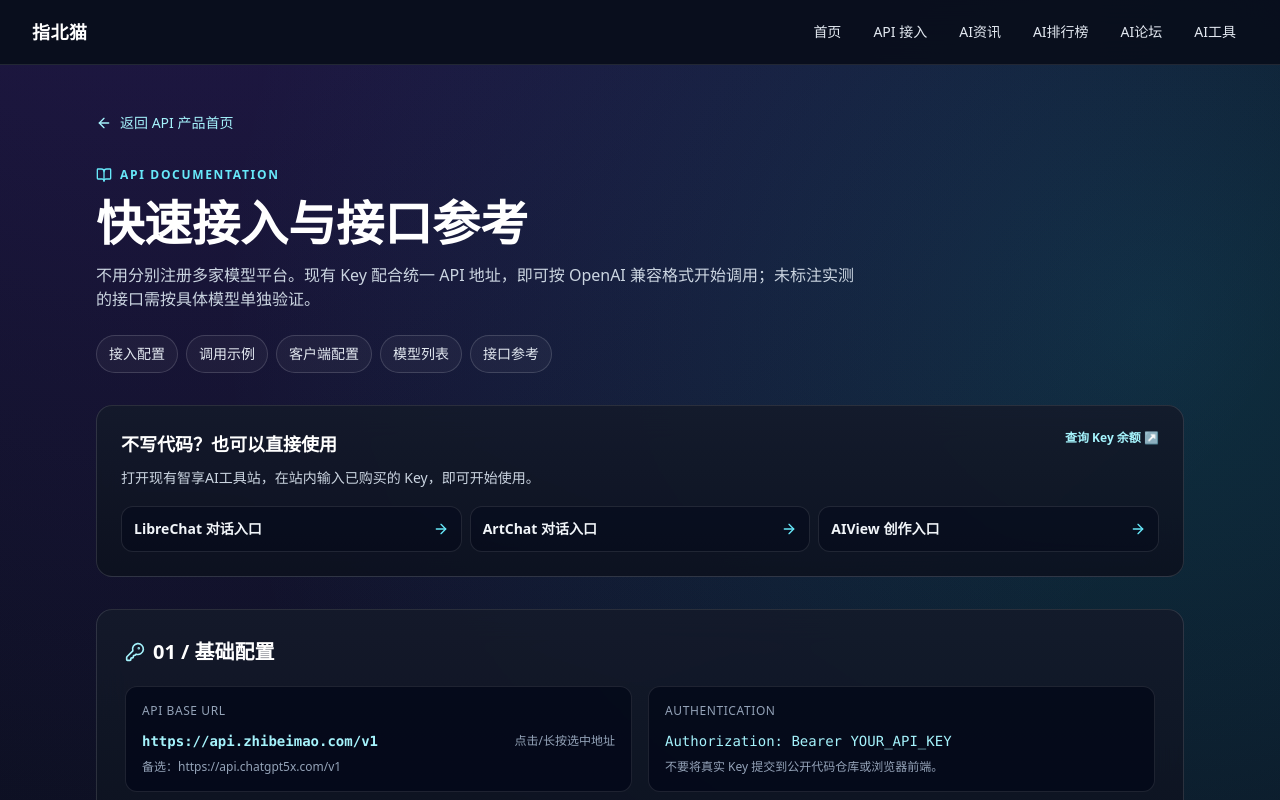
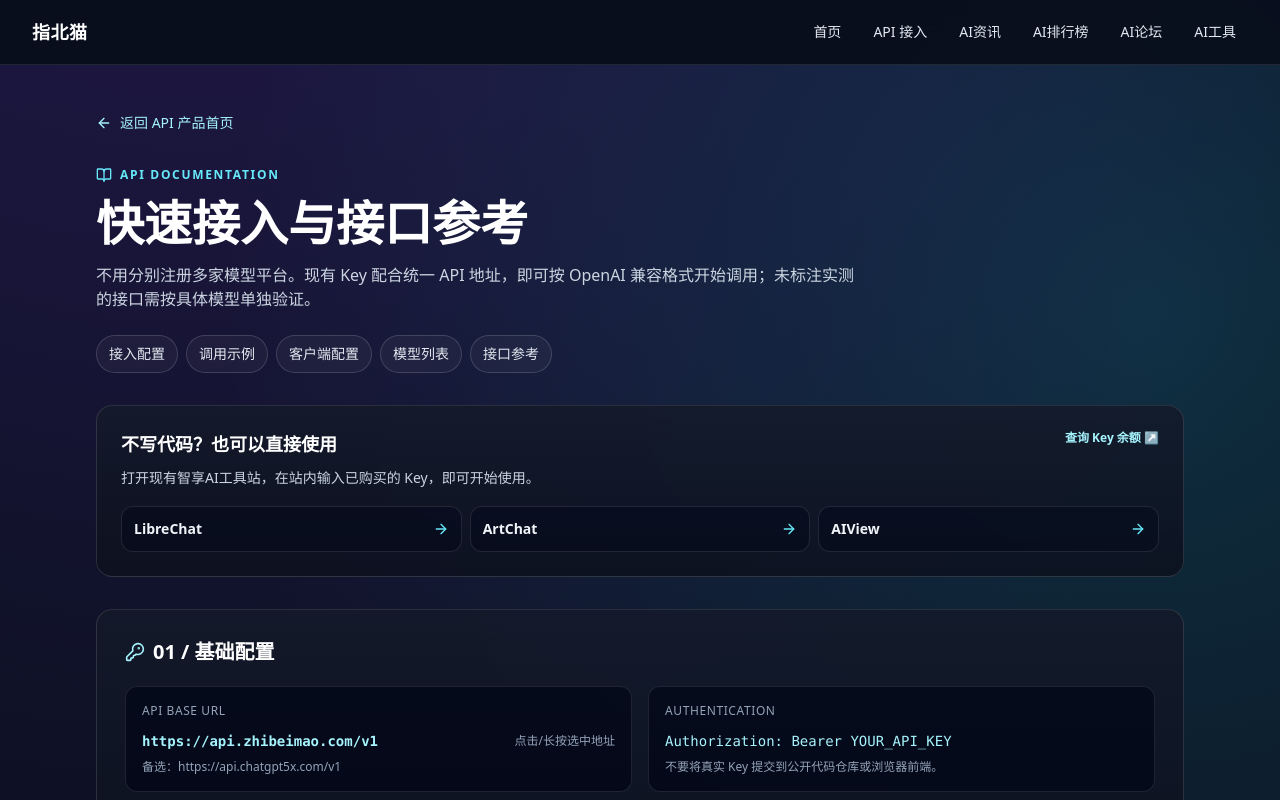
Before and after one commit to Jihai123/zhibeimao-home, a Next.js app: page /api/docs in a window 1280 px wide. Shown: the top 800 px of the page. Built offline with nearby package versions, Linux system fonts and the light colour scheme.

Commit message:
copy: use concise customer-oriented descriptions for direct-use tools

```diff
--- a/data/home-data.ts
+++ b/data/home-data.ts
@@ -116,20 +116,20 @@ export const toolAssets = [
 
 export const aiDirectEntries = [
   {
-    title: 'LibreChat 对话入口',
-    description: '通用 AI 对话入口，适合日常问答、写作、长文本整理与编程辅助。打开站点后输入已购买的智享 API Key。',
+    title: 'LibreChat',
+    description: '适合问答、写作、知识整理和代码辅助的 AI 对话工具。',
     tags: ['AI对话', 'ChatGPT', 'Claude', 'Gemini'],
     href: siteLinks.libreChat
   },
   {
-    title: 'ArtChat 对话入口',
-    description: '多模型对话与日常问答入口，适合快速尝试不同模型。打开站点后输入已购买的智享 API Key。',
+    title: 'ArtChat',
+    description: '简洁的多模型对话界面，满足日常交流与内容创作需求。',
     tags: ['AI对话', '多模型', '日常使用'],
     href: siteLinks.artChat
   },
   {
-    title: 'AIView 创作入口',
-    description: '图片生成、视觉创作与视频能力入口。按站内支持的模型和功能输入已购买的智享 API Key。',
+    title: 'AIView',
+    description: '面向图像与视频内容的 AI 创作工具。',
     tags: ['AI绘图', '视频生成', '创意内容'],
     href: siteLinks.aiView
   }
```
